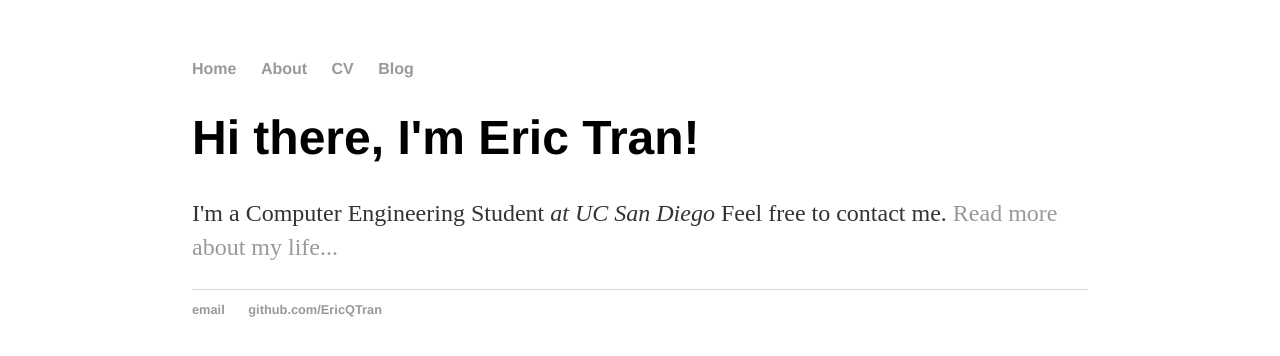
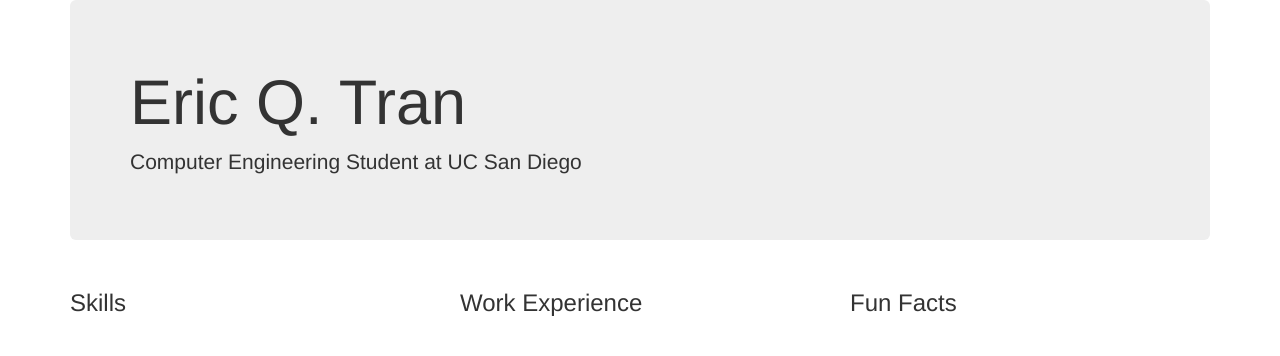
Before and after one commit to EricQTran/EricQTran.github.io, a Jekyll site: the page index.html, which Jekyll copies as it is, in a window 1280 px wide. Shown: the top 356 px of the page. Built offline with Jekyll 4.4.1, drawn with Linux system fonts in a browser that asks for light colours.

Commit message:
Update index.html

```diff
--- a/index.html
+++ b/index.html
@@ -1,8 +1,38 @@
----
-layout: default
-title: Eric Q. Tran
----
-<div class="blurb">
-	<h1>Hi there, I'm Eric Tran!</h1>
-	<p>I'm a Computer Engineering Student <em>at UC San Diego</em> Feel free to contact me. <a href="/about">Read more about my life...</a></p>
-</div><!-- /.blurb -->
+<!DOCTYPE html>
+<html lang="en">
+<head>
+  <title>Eric Q. Tran</title>
+  <meta charset="utf-8">
+  <meta name="viewport" content="width=device-width, initial-scale=1">
+  <link rel="stylesheet" href="http://maxcdn.bootstrapcdn.com/bootstrap/3.3.6/css/bootstrap.min.css">
+  <script src="https://ajax.googleapis.com/ajax/libs/jquery/1.12.2/jquery.min.js"></script>
+  <script src="http://maxcdn.bootstrapcdn.com/bootstrap/3.3.6/js/bootstrap.min.js"></script>
+</head>
+<body>
+
+<div class="container">
+  <div class="jumbotron">
+    <h1>Eric Q. Tran</h1>
+    <p>Computer Engineering Student at UC San Diego</p>
+  </div>
+  <div class="row">
+    <div class="col-sm-4">
+      <h3>Skills</h3>
+      <p></p>
+      <p></p>
+    </div>
+    <div class="col-sm-4">
+      <h3>Work Experience</h3>
+      <p></p>
+      <p></p>
+    </div>
+    <div class="col-sm-4">
+      <h3>Fun Facts</h3>
+      <p></p>
+      <p></p>
+    </div>
+  </div>
+</div>
+
+</body>
+</html>
```
